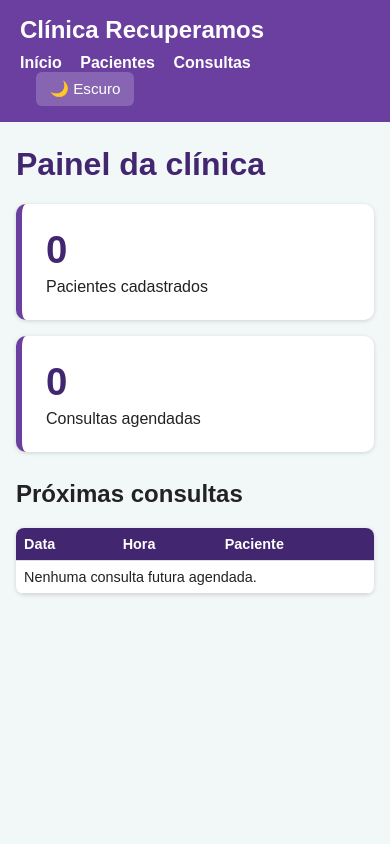
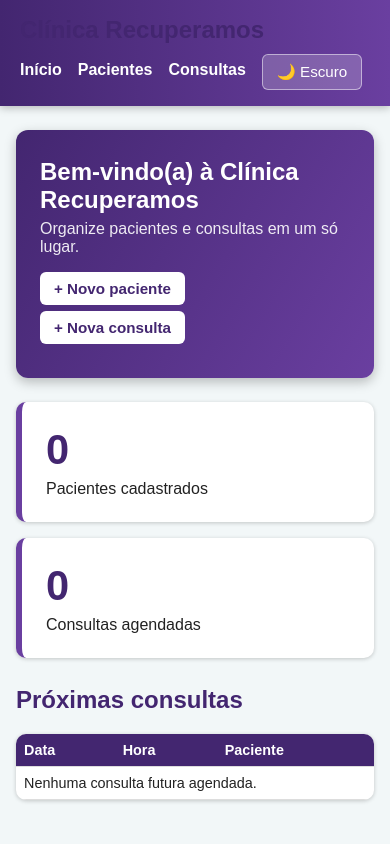
Before and after one commit to persephonyyy/clinica-medtec, a Flask app: page / in a window 390 px wide. Run offline with Flask 3, Linux system fonts and the light colour scheme; data that the repository does not hold is empty.

Commit message:
Arrumei umas burradas e deixei mais bonitinho

```diff
--- a/app.py
+++ b/app.py
@@ -4,6 +4,7 @@ from algoritmos import ordenar_por_nome, buscar_por_nome
 
 app = Flask(__name__)
 criar_tabelas()
+
 
 @app.route("/")
 def inicio():
@@ -25,6 +26,21 @@ def inicio():
         total_consultas=total_consultas,
         proximas=proximas,
     )
+
+
+@app.route("/pacientes")
+def listar_pacientes():
+    busca = request.args.get("busca", "")
+
+    conexao = conectar()
+    pacientes = conexao.execute("SELECT * FROM pacientes").fetchall()
+    conexao.close()
+
+    if busca:
+        pacientes = buscar_por_nome(pacientes, busca)
+    pacientes = ordenar_por_nome(pacientes)
+
+    return render_template("pacientes.html", pacientes=pacientes, busca=busca)
 
 
 @app.route("/pacientes/novo", methods=["GET", "POST"])
@@ -78,6 +94,7 @@ def excluir_paciente(id):
     conexao.commit()
     conexao.close()
     return redirect(url_for("listar_pacientes"))
+
 
 @app.route("/consultas")
 def listar_consultas():
@@ -159,6 +176,7 @@ def excluir_consulta(id):
     conexao.close()
     return redirect(url_for("listar_consultas"))
 
+
 @app.route("/api/pacientes")
 def api_pacientes():
     conexao = conectar()
--- a/static/style.css
+++ b/static/style.css
@@ -1,9 +1,26 @@
-
 :root {
     --cor-principal: #6a3fa0;
     --cor-escura: #432670;
+    --cor-perigo: #c0392b;
     --cor-fundo: #f2f7f8;
-    --cor-perigo: #c0392b;
+    --cor-card: #ffffff;
+    --cor-texto: #222222;
+    --cor-titulo: #432670;
+    --cor-borda: #dddddd;
+    --cor-hover: #eef6f7;
+    --cor-input: #ffffff;
+    --cor-link: #6a3fa0;
+}
+
+:root[data-tema="escuro"] {
+    --cor-fundo: #121a1c;
+    --cor-card: #1c2a2d;
+    --cor-texto: #e6eef0;
+    --cor-titulo: #7fd1de;
+    --cor-borda: #33474b;
+    --cor-hover: #263a3e;
+    --cor-input: #1c2a2d;
+    --cor-link: #7fd1de;
 }
 
 * {
@@ -14,11 +31,16 @@ body {
     margin: 0;
     font-family: Arial, Helvetica, sans-serif;
     background: var(--cor-fundo);
-    color: #222;
+    color: var(--cor-texto);
+    transition: background 0.3s, color 0.3s;
+}
+
+a {
+    color: var(--cor-link);
 }
 
 header {
-    background: var(--cor-principal);
+    background: linear-gradient(90deg, var(--cor-escura), var(--cor-principal));
     color: white;
     padding: 16px 20px;
     display: flex;
@@ -26,38 +48,53 @@ header {
     align-items: center;
     flex-wrap: wrap;
     gap: 10px;
+    box-shadow: 0 2px 8px rgba(0, 0, 0, 0.25);
 }
 
 header h2 {
     margin: 0;
 }
 
+nav {
+    display: flex;
+    align-items: center;
+    flex-wrap: wrap;
+    gap: 16px;
+}
+
 nav a {
     color: white;
     text-decoration: none;
     font-weight: bold;
-    margin-left: 16px;
+    padding-bottom: 2px;
+    border-bottom: 2px solid transparent;
 }
 
 nav a:hover {
-    text-decoration: underline;
+    border-bottom-color: white;
 }
 
 main {
     max-width: 900px;
     margin: 24px auto;
     padding: 0 16px;
+    animation: aparecer 0.4s ease;
 }
 
-h1 {
-    color: var(--cor-escura);
+@keyframes aparecer {
+    from { opacity: 0; transform: translateY(8px); }
+    to   { opacity: 1; transform: translateY(0); }
+}
+
+h1, h2 {
+    color: var(--cor-titulo);
 }
 
 .tabela {
     overflow-x: auto;
-    background: white;
-    border-radius: 8px;
-    box-shadow: 0 1px 4px rgba(0, 0, 0, 0.15);
+    background: var(--cor-card);
+    border-radius: 10px;
+    box-shadow: 0 1px 4px rgba(0, 0, 0, 0.2);
 }
 
 table {
@@ -73,20 +110,22 @@ th {
 
 th, td {
     padding: 10px 12px;
-    border-bottom: 1px solid #ddd;
+    border-bottom: 1px solid var(--cor-borda);
 }
 
 tr:hover td {
-    background: #eef6f7;
+    background: var(--cor-hover);
 }
 
 input, select {
     width: 100%;
     max-width: 400px;
     padding: 8px;
-    border: 1px solid #aaa;
+    border: 1px solid #8aa;
     border-radius: 6px;
     font-size: 1rem;
+    background: var(--cor-input);
+    color: var(--cor-texto);
 }
 
 .filtro input {
@@ -107,29 +146,108 @@ button, .btn {
     cursor: pointer;
     text-decoration: none;
     display: inline-block;
+    transition: background 0.2s, transform 0.1s;
 }
 
 button:hover, .btn:hover {
     background: var(--cor-escura);
 }
 
+button:active, .btn:active {
+    transform: scale(0.96);
+}
+
 button.perigo {
     background: var(--cor-perigo);
+}
+
+#botao-tema {
+    background: rgba(255, 255, 255, 0.2);
+    border: 1px solid rgba(255, 255, 255, 0.5);
+}
+
+#botao-tema:hover {
+    background: rgba(255, 255, 255, 0.35);
 }
 
 .acoes a {
     margin-right: 6px;
 }
 
+.banner {
+    background: linear-gradient(120deg, var(--cor-escura), var(--cor-principal));
+    color: white;
+    border-radius: 12px;
+    padding: 28px 24px;
+    margin-bottom: 24px;
+    box-shadow: 0 4px 12px rgba(0, 0, 0, 0.25);
+}
+
+.banner h1 {
+    color: white;
+    margin: 0 0 6px 0;
+}
+
+.banner p {
+    margin: 0 0 16px 0;
+    opacity: 0.9;
+}
+
+.banner .btn {
+    background: white;
+    color: var(--cor-escura);
+    font-weight: bold;
+    margin-right: 8px;
+    margin-bottom: 6px;
+}
+
+.banner .btn:hover {
+    background: #e3f3f5;
+}
+
+.cards {
+    display: grid;
+    grid-template-columns: repeat(auto-fit, minmax(220px, 1fr));
+    gap: 16px;
+    margin-bottom: 28px;
+}
+
+.card {
+    background: var(--cor-card);
+    border-radius: 10px;
+    padding: 24px;
+    text-decoration: none;
+    color: inherit;
+    box-shadow: 0 1px 4px rgba(0, 0, 0, 0.2);
+    border-left: 6px solid var(--cor-principal);
+    display: flex;
+    flex-direction: column;
+    gap: 6px;
+    transition: transform 0.2s, box-shadow 0.2s;
+}
+
+.card:hover {
+    transform: translateY(-4px);
+    box-shadow: 0 8px 16px rgba(0, 0, 0, 0.3);
+}
+
+.card .numero {
+    font-size: 2.6rem;
+    font-weight: bold;
+    color: var(--cor-titulo);
+}
+
+footer {
+    text-align: center;
+    padding: 16px;
+    opacity: 0.7;
+    font-size: 0.85rem;
+}
+
 @media (max-width: 600px) {
     header {
         flex-direction: column;
         align-items: flex-start;
-    }
-
-    nav a {
-        margin-left: 0;
-        margin-right: 14px;
     }
 
     input, select {
@@ -140,110 +258,4 @@ button.perigo {
         padding: 8px;
         font-size: 0.9rem;
     }
-
-    footer {
-    text-align: center;
-    padding: 16px;
-    color: #555;
-    font-size: 0.85rem;
-    }
-    #botao-tema {
-    margin-left: 16px;
-    background: rgba(255, 255, 255, 0.2);
-    }
-
-    [data-tema="escuro"] body {
-    background: #121a1c;
-    color: #e6eef0;
-    }
-
-    [data-tema="escuro"] h1 {
-    color: #7fd1de;
-    }
-
-    [data-tema="escuro"] .tabela,
-    [data-tema="escuro"] .card {
-    background: #1c2a2d;
-    }
-
-    [data-tema="escuro"] th,
-    [data-tema="escuro"] td {
-    border-bottom-color: #33474b;
-    }
-
-    [data-tema="escuro"] tr:hover td {
-    background: #263a3e;
-    }
-
-    [data-tema="escuro"] input,
-    [data-tema="escuro"] select {
-    background: #1c2a2d;
-    color: #e6eef0;
-    border-color: #4a6368;
-    }
-
-    [data-tema="escuro"] footer {
-    color: #9ab;
-    }
-
-    [data-tema="escuro"] a {
-    color: #7fd1de;
-    }
-
-    [data-tema="escuro"] nav a,
-    [data-tema="escuro"] .btn {
-    color: white;
-    }
-    .cards {
-    display: grid;
-    grid-template-columns: repeat(auto-fit, minmax(220px, 1fr));
-    gap: 16px;
-    margin-bottom: 28px;
-    }
-
-    .card {
-    background: white;
-    border-radius: 10px;
-    padding: 24px;
-    text-decoration: none;
-    color: inherit;
-    box-shadow: 0 1px 4px rgba(0, 0, 0, 0.15);
-    border-left: 6px solid var(--cor-principal);
-    display: flex;
-    flex-direction: column;
-    gap: 6px;
-    transition: transform 0.2s, box-shadow 0.2s;
-    }
-
-    .card:hover {
-    transform: translateY(-4px);
-    box-shadow: 0 6px 14px rgba(0, 0, 0, 0.2);
-    }
-
-    .card .numero {
-    font-size: 2.4rem;
-    font-weight: bold;
-    color: var(--cor-escura);
-    }
-
-    main {
-    animation: aparecer 0.4s ease;
-    }
-
-    @keyframes aparecer {
-    from { opacity: 0; transform: translateY(8px); }
-    to   { opacity: 1; transform: translateY(0); }
-    }
-
-    button, .btn, nav a, tr td {
-    transition: background 0.2s, transform 0.1s;
-    }
-
-    button:active, .btn:active {
-    transform: scale(0.96);
-    }
-
-    [data-tema="escuro"] .card .numero {
-    color: #7fd1de;
-    }
 }
--- a/templates/inicio.html
+++ b/templates/inicio.html
@@ -1,7 +1,12 @@
 {% extends "base.html" %}
 
 {% block conteudo %}
-<h1>Painel da clínica</h1>
+<section class="banner">
+    <h1>Bem-vindo(a) à Clínica Recuperamos</h1>
+    <p>Organize pacientes e consultas em um só lugar.</p>
+    <a class="btn" href="{{ url_for('novo_paciente') }}">+ Novo paciente</a>
+    <a class="btn" href="{{ url_for('nova_consulta') }}">+ Nova consulta</a>
+</section>
 
 <div class="cards">
     <a class="card" href="{{ url_for('listar_pacientes') }}">
```
